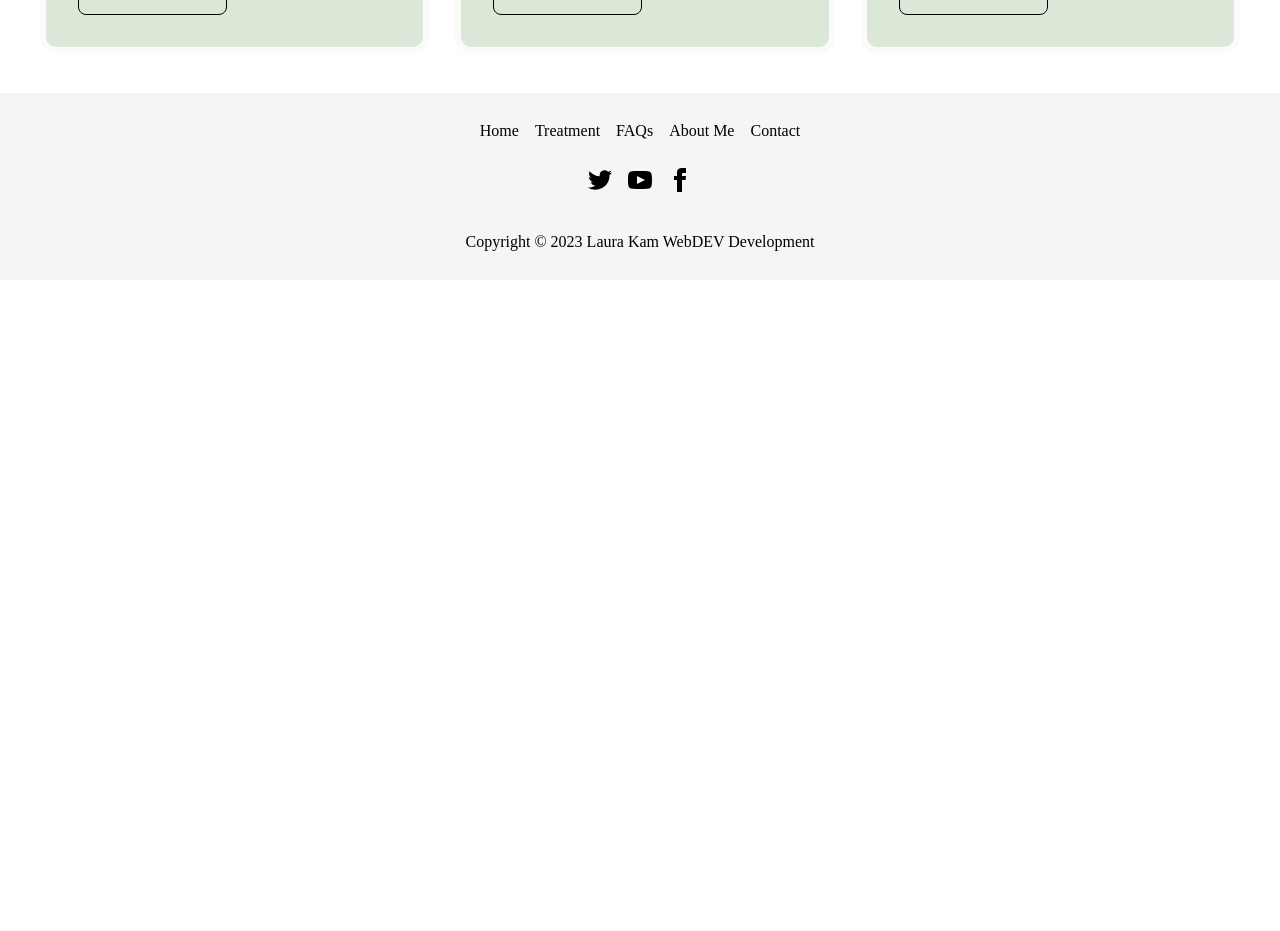
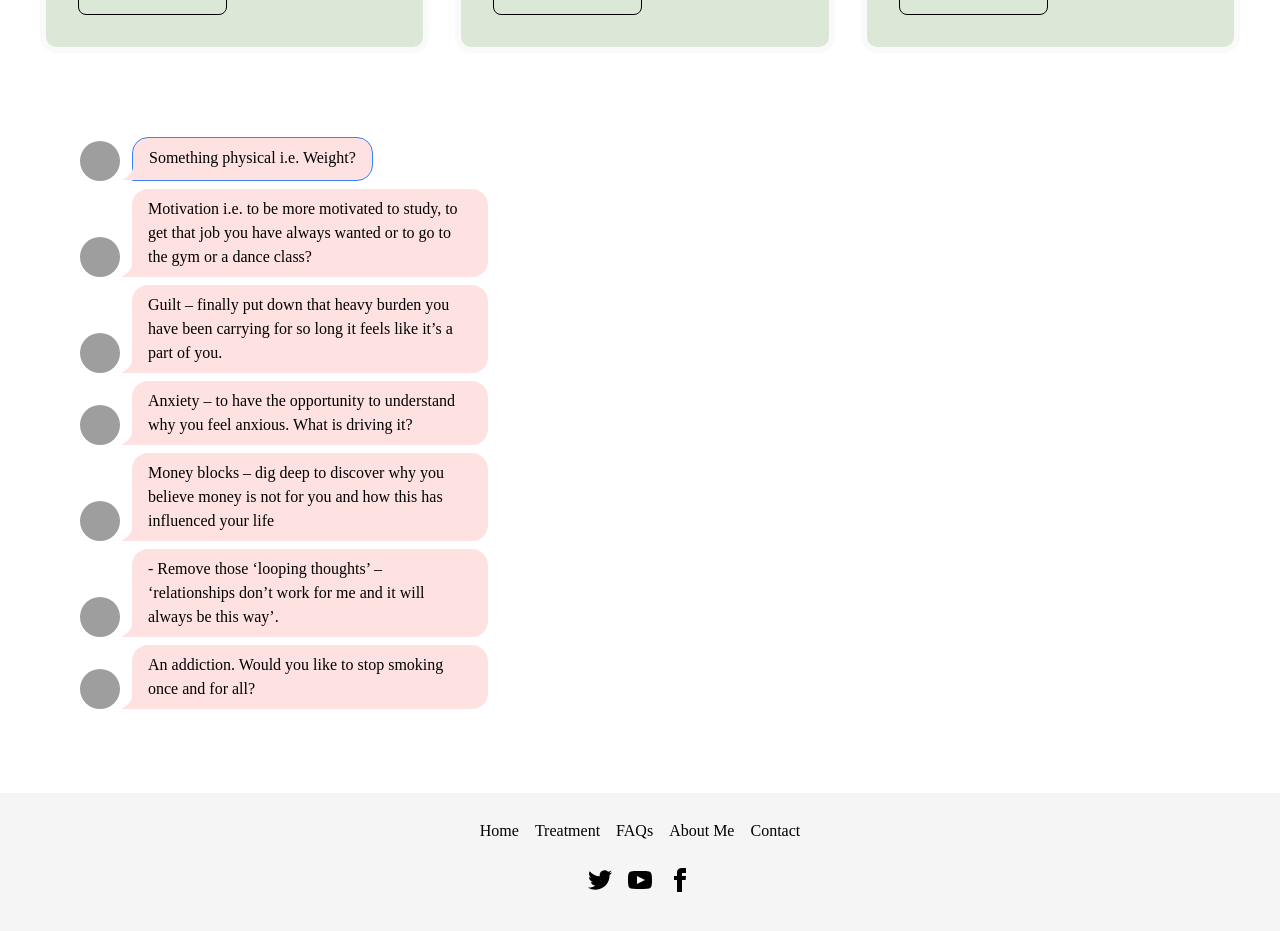
Before and after one commit to Laura-Kam/therapy-with-dee-macey, a Next.js app: page / in a window 1280 px wide. Shown: the part 4480-5411 px from the top of the page. Before the commit the page ends 4760 px from the top, so only its background shows below. Built offline with nearby package versions, Linux system fonts and the light colour scheme; grey boxes are pictures that could not be loaded.

Commit message:
added section on issues treated

```diff
--- /dev/null
+++ b/src/comps/HomepageComponents/IssuesTreatedHomepage.js
@@ -0,0 +1,86 @@
+import Link from "next/link";
+import Image from "next/image";
+
+const IssuesTreatedHomepage = () => {
+  return (
+    <div className="max-w-md m-20">
+      <div className="chat chat-start">
+        <div className="chat-image avatar">
+          <div className="w-10 rounded-full">
+            <img src="https://images.unsplash.com/photo-1593762625495-a70f979cf5ca?ixlib=rb-4.0.3&ixid=MnwxMjA3fDB8MHxzZWFyY2h8MjF8fGFycm93fGVufDB8fDB8fA%3D%3D&auto=format&fit=crop&w=400&q=60" />
+          </div>
+        </div>
+        <div className="chat-bubble bg-red-100 border border-blue-500 border-20">
+          Something physical i.e. Weight?
+        </div>
+      </div>
+      <div className="chat chat-start">
+        <div className="chat-image avatar">
+          <div className="w-10 rounded-full">
+            <img src="https://images.unsplash.com/photo-1593762625495-a70f979cf5ca?ixlib=rb-4.0.3&ixid=MnwxMjA3fDB8MHxzZWFyY2h8MjF8fGFycm93fGVufDB8fDB8fA%3D%3D&auto=format&fit=crop&w=400&q=60" />
+          </div>
+        </div>
+        <div className="chat-bubble bg-red-100">
+          Motivation i.e. to be more motivated to study, to get that job you
+          have always wanted or to go to the gym or a dance class?
+        </div>
+      </div>
+      <div className="chat chat-start">
+        <div className="chat-image avatar">
+          <div className="w-10 rounded-full">
+            <img src="https://images.unsplash.com/photo-1593762625495-a70f979cf5ca?ixlib=rb-4.0.3&ixid=MnwxMjA3fDB8MHxzZWFyY2h8MjF8fGFycm93fGVufDB8fDB8fA%3D%3D&auto=format&fit=crop&w=400&q=60" />
+          </div>
+        </div>
+        <div className="chat-bubble bg-red-100">
+          Guilt – finally put down that heavy burden you have been carrying for
+          so long it feels like it’s a part of you.
+        </div>
+      </div>
+      <div className="chat chat-start">
+        <div className="chat-image avatar">
+          <div className="w-10 rounded-full">
+            <img src="https://images.unsplash.com/photo-1593762625495-a70f979cf5ca?ixlib=rb-4.0.3&ixid=MnwxMjA3fDB8MHxzZWFyY2h8MjF8fGFycm93fGVufDB8fDB8fA%3D%3D&auto=format&fit=crop&w=400&q=60" />
+          </div>
+        </div>
+        <div className="chat-bubble bg-red-100">
+          Anxiety – to have the opportunity to understand why you feel anxious.
+          What is driving it?
+        </div>
+      </div>
+      <div className="chat chat-start">
+        <div className="chat-image avatar">
+          <div className="w-10 rounded-full">
+            <img src="https://images.unsplash.com/photo-1593762625495-a70f979cf5ca?ixlib=rb-4.0.3&ixid=MnwxMjA3fDB8MHxzZWFyY2h8MjF8fGFycm93fGVufDB8fDB8fA%3D%3D&auto=format&fit=crop&w=400&q=60" />
+          </div>
+        </div>
+        <div className="chat-bubble bg-red-100">
+          Money blocks – dig deep to discover why you believe money is not for
+          you and how this has influenced your life
+        </div>
+      </div>
+      <div className="chat chat-start">
+        <div className="chat-image avatar">
+          <div className="w-10 rounded-full">
+            <img src="https://images.unsplash.com/photo-1593762625495-a70f979cf5ca?ixlib=rb-4.0.3&ixid=MnwxMjA3fDB8MHxzZWFyY2h8MjF8fGFycm93fGVufDB8fDB8fA%3D%3D&auto=format&fit=crop&w=400&q=60" />
+          </div>
+        </div>
+        <div className="chat-bubble bg-red-100">
+          - Remove those ‘looping thoughts’ – ‘relationships don’t work for me
+          and it will always be this way’.
+        </div>
+      </div>
+      <div className="chat chat-start">
+        <div className="chat-image avatar">
+          <div className="w-10 rounded-full">
+            <img src="https://images.unsplash.com/photo-1593762625495-a70f979cf5ca?ixlib=rb-4.0.3&ixid=MnwxMjA3fDB8MHxzZWFyY2h8MjF8fGFycm93fGVufDB8fDB8fA%3D%3D&auto=format&fit=crop&w=400&q=60" />
+          </div>
+        </div>
+        <div className="chat-bubble bg-red-100">
+          An addiction. Would you like to stop smoking once and for all?
+        </div>
+      </div>
+    </div>
+  );
+};
+
+export default IssuesTreatedHomepage;
--- a/src/pages/index.js
+++ b/src/pages/index.js
@@ -6,6 +6,7 @@ import WhatIsRTTContentHomepage from "@/comps/HomepageComponents/WhatIsRTTConten
 import WhoIsMarisaPeerHomepage from "@/comps/HomepageComponents/WhoIsMarisaPeerHomePage";
 import WhatMakesRTTDifferentHomepage from "@/comps/HomepageComponents/WhatMakesRTTDifferentHomepage";
 import InfoBoxesHomepage from "@/comps/HomepageComponents/InfoBoxesHomepage";
+import IssuesTreatedHomepage from "@/comps/HomepageComponents/IssuesTreatedHomepage";
 
 export default function Home() {
   return (
@@ -130,6 +131,7 @@ export default function Home() {
       <WhoIsMarisaPeerHomepage />
       <WhatMakesRTTDifferentHomepage />
       <InfoBoxesHomepage />
+      <IssuesTreatedHomepage />
     </Layout>
   );
 }
```
